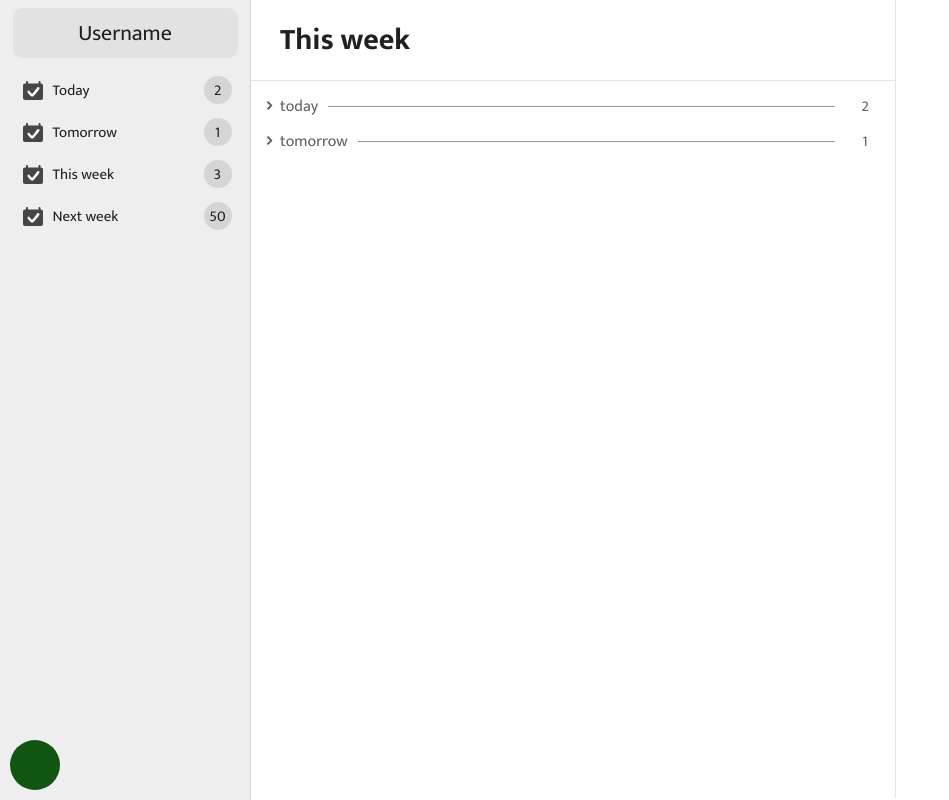
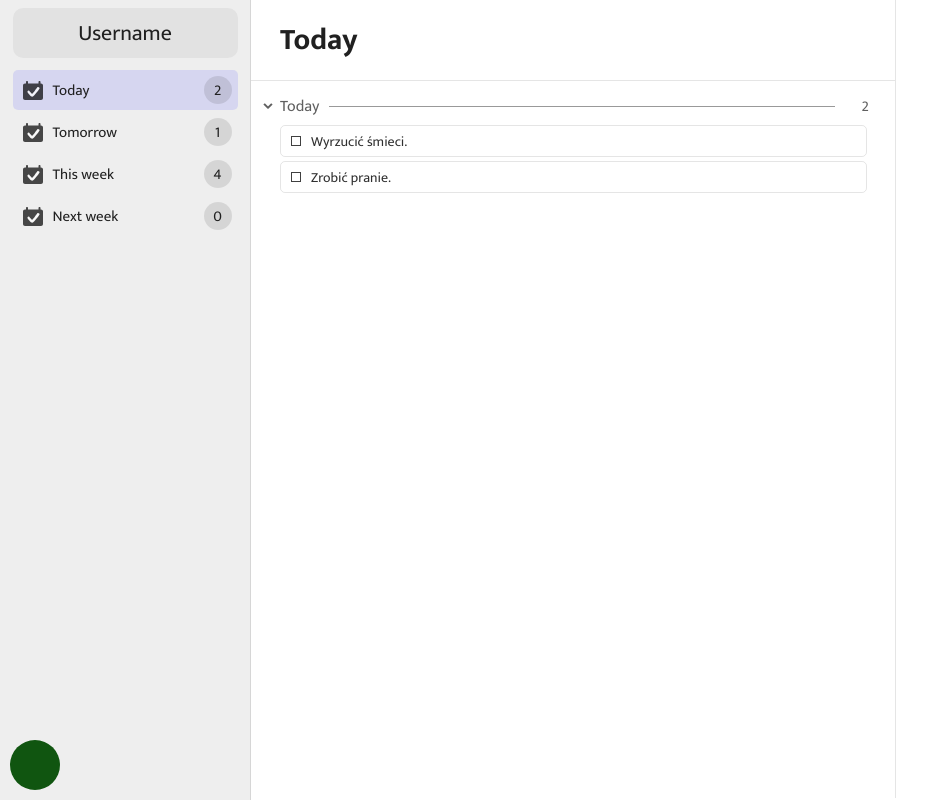
Before and after one commit to dotanek/todo, a React (Create React App) app: page / in a window 1280 px wide. Shown: the whole page, without its empty margins (0-949 px from the left). Built offline with nearby package versions, Linux system fonts and the light colour scheme.

Commit message:
Added dates to tasks and filter functions to tabs (task groups are now choosen based on the filter of the choosen tab ex. First tab only accepts same day groups). Started to develop details component.

```diff
--- a/src/components/List/Contents.jsx
+++ b/src/components/List/Contents.jsx
@@ -37,41 +37,24 @@ const TaskGroups = styled.div`
 `
 
 class Contents extends Component {
-    state = {
-        taskView:'this-week',
-    }
+    state = { }
 
     // -- Renders --
 
     renderTaskGroups = () => {
-        const taskGroups = this.props.taskGroups;
-
-        switch(this.state.taskView) {
-            case 'today':
-                return <TaskGroup group={taskGroups[0]} tasks={taskGroups[0].tasks}></TaskGroup>
-
-            case 'tomorrow':
-                return <TaskGroup group={taskGroups[1]} tasks={taskGroups[1].tasks}></TaskGroup>
-
-            case 'this-week':
-                return taskGroups.map(g => {
-                    return <TaskGroup key={g.date} group={g} tasks={g.tasks} />
-                });
-
-            default:break;
-        }
+        return this.props.taskGroups
+            .filter(tg => this.props.activeTab.groupFilter(tg))
+            .map(tg => {
+                return <TaskGroup key={tg.date} taskGroup={tg} activeTask={this.props.activeTask} onClickTask={(t) => this.props.onClickTask(t)}/>
+            });
     }
 
     render() {
         return (
             <Container navToggle={this.props.navToggle}>
-                <Title>This week</Title>
+                <Title>{this.props.activeTab.label}</Title>
                 <TaskGroups>
                     {this.renderTaskGroups()}
-                    {/*<TaskGroup name='Today' />
-                    <TaskGroup name='Tomorrow' />
-                    <TaskGroup name='Saturday' />
-                    <TaskGroup name='Completed' />*/}
                 </TaskGroups>
             </Container>
         );
--- a/src/components/List/List.jsx
+++ b/src/components/List/List.jsx
@@ -28,19 +28,90 @@ const Button = styled.div`
     }
 `
 
-const navTabs = {
-    today: { label: 'Today', id:'today'},
-    tomorrow: { label: 'Tomorrow', id:'tomorrow' },
-    thisWeek: { label: 'This week', id: 'this-week' },
-    nextWeek: { label: 'Next week', id: 'next-week' }
-}
+let date = new Date();
+
+const taskTabs = [
+    {
+        label: 'Today',
+        id:'today',
+        groupFilter: (taskGroup) => {
+            if (
+                taskGroup.date.getYear() === date.getYear() &&
+                taskGroup.date.getMonth() === date.getMonth() &&
+                taskGroup.date.getDay() === date.getDay()
+            ) {
+                return true;
+            } else {
+                return false;
+            }
+        }
+    },
+    {
+        label: 'Tomorrow',
+        id:'tomorrow',
+        groupFilter: (taskGroup) => {
+            if (
+                taskGroup.date.getYear() === date.getYear() &&
+                taskGroup.date.getMonth() === date.getMonth() &&
+                taskGroup.date.getDay() === date.getDay() + 1
+            ) {
+                return true;
+            } else {
+                return false;
+            }
+        }
+    },
+    {
+        label: 'This week',
+        id: 'this-week',
+        groupFilter: (taskGroup) => {
+            let weekStart = new Date();
+            let weekEnd = new Date();
+            weekStart.setDate(date.getDate() - date.getDay());
+            weekStart.setHours(24,0,0);
+            weekEnd.setDate(date.getDate() + (7 - date.getDay()));
+            weekEnd.setHours(23,59,59);
+
+            if (
+                taskGroup.date >= weekStart &&
+                taskGroup.date <= weekEnd
+            ) {
+                return true;
+            } else {
+                return false;
+            }
+        }
+    },
+    {
+        label: 'Next week',
+        id: 'next-week',
+        groupFilter: (taskGroup) => {
+            let weekStart = new Date();
+            let weekEnd = new Date();
+            weekStart.setDate((date.getDate() - date.getDay()) + 7);
+            weekStart.setHours(24,0,0);
+            weekEnd.setDate((date.getDate() + (7 - date.getDay())) + 7);
+            weekEnd.setHours(23,59,59);
+
+            if (
+                taskGroup.date >= weekStart &&
+                taskGroup.date <= weekEnd
+            ) {
+                return true;
+            } else {
+                return false;
+            }
+        }
+    }
+];
+
 
 class List extends Component {
     state = {
         navToggle: (window.innerWidth >= 900),
         detailsToggle: (window.innerWidth >= 700),
         taskGroups: [],
-        activeTab: navTabs.today
+        activeTab: taskTabs[0]
     }
 
     constructor(props) {
@@ -90,6 +161,10 @@ class List extends Component {
         }
     }
 
+    onClickTaskTab = (taskTab) => {
+        this.setState({ activeTab:taskTab });
+    }
+
     componentDidMount = () => {
         window.addEventListener('resize', this.onResizeWindow);
         window.addEventListener('click', this.onClickWindow);
@@ -98,10 +173,19 @@ class List extends Component {
 
         let taskGroups = [];
 
+        let date2 = new Date();
+        date2.setDate(date.getDate() + 1);
+        let date3 = new Date();
+        date3.setDate(date.getDate() + 2);
+        let date4 = new Date();
+        date4.setDate(23);
+
         const tasks = [
-            { id:'task1', description:'Wyrzucić śmieci.', date:'today' },
-            { id:'task2', description:'Zrobić pranie.', date:'today' },
-            { id:'task3', description:'Pamiętaj aby strzelić bujakę po mieście i dostać limo.', date:'tomorrow' },
+            { id:'task1', title:'Wyrzucić śmieci.', date: date },
+            { id:'task2', title:'Zrobić pranie.', date: date },
+            { id:'task3', title:'Pamiętaj aby strzelić bujakę po mieście i dostać limo.', date: date2 },
+            { id:'task3', title:'Pamiętaj o kablu do akumulatora.', date: date3 },
+            { id:'task3', title:'Pobić żonę', date: date4 },
         ];
 
         tasks.forEach(t => {
@@ -117,12 +201,29 @@ class List extends Component {
         this.setState({ taskGroups });
     }
 
+    onClickTask = (task) => {
+        this.setState({ activeTask:task })
+    }
+
     render() {
         return (
             <Container>
-                <Nav activeTab={this.state.activeTab} navRef={this.navRef} navToggle={this.state.navToggle} taskGroups={this.state.taskGroups}/>
-                <Contents navToggle={this.state.navToggle} taskGroups={this.state.taskGroups}/>
-                <Details detailsToggle={this.state.detailsToggle}/>
+                <Nav
+                    activeTab={this.state.activeTab}
+                    taskTabs={taskTabs}
+                    navRef={this.navRef}
+                    navToggle={this.state.navToggle}
+                    taskGroups={this.state.taskGroups}
+                    onClickTaskTab={(taskTab) => this.onClickTaskTab(taskTab)}
+                />
+                <Contents
+                    navToggle={this.state.navToggle}
+                    activeTab={this.state.activeTab}
+                    taskGroups={this.state.taskGroups}
+                    activeTask={this.state.activeTask}
+                    onClickTask={(t) => this.onClickTask(t)}
+                />
+                <Details detailsToggle={this.state.detailsToggle} activeTask={this.state.activeTask}/>
                 <Button ref={this.buttonRef} onClick={this.onClickButton}/>
             </Container>
         );
--- a/src/components/List/Nav.jsx
+++ b/src/components/List/Nav.jsx
@@ -39,26 +39,49 @@ const User = styled.div`
 class Nav extends Component {
     state = { }
 
+    // -- Renders --
+
+    renderTaskTabs = () => {
+        return this.props.taskTabs.map(t => {
+            let taskGroups = this.props.taskGroups.filter(tg => t.groupFilter(tg));
+            let counter = 0;
+
+            if (taskGroups.length) {
+                taskGroups.forEach(tg => counter += tg.tasks.length);
+            }
+
+            return (
+                <NavItem
+                    key={t.id}
+                    label={t.label}
+                    icon={iconToday}
+                    counter={counter}
+                    tabActive={t === this.props.activeTab}
+                    onClickTaskTab={() => this.props.onClickTaskTab(t)}
+                />
+            );
+        });
+    }
+
+    // -- Others -- //
+
     generateCounters = () => {
-        let counters = {};
+        let counters = [];
 
-        let today = this.props.taskGroups.find(g => g.date === 'today');
-        counters.today = (typeof today !== 'undefined') ? today.tasks.length : 0;
-
-        let tomorrow = this.props.taskGroups.find(g => g.date === 'tomorrow');
-        counters.tomorrow = (typeof tomorrow !== 'undefined') ? tomorrow.tasks.length : 0;
+        console.log(this.props.taskGroups);
+        this.props.taskTabs.forEach(t => {
+            let taskGroups = this.props.taskGroups.filter(tg => t.filter(tg));
+            counters.push(taskGroups.length);
+        });
 
         return counters;
     }
 
-    render() { // Each tab should be an object and have its own group picking function.
+    render() {
         return (
             <Container ref={this.props.navRef} navToggle={this.props.navToggle}>
                 <User>Username</User>
-                <NavItem label='Today' icon={iconToday} counter={this.generateCounters().today} />
-                <NavItem label='Tomorrow' icon={iconToday} counter={this.generateCounters().tomorrow} />
-                <NavItem label='This week' icon={iconToday} counter='3'/>
-                <NavItem label='Next week' icon={iconToday} counter='50'/>
+                {this.renderTaskTabs()}
             </Container>
         );
     }
--- a/src/components/List/NavItem.jsx
+++ b/src/components/List/NavItem.jsx
@@ -7,6 +7,9 @@ const Container = styled.div`
     height: 40px;
     margin-top: 2px;
     border-radius: 5px;
+
+    background-color: ${props => props.tabActive ? 'rgba(0,0,255,0.1)' : 'none'};
+
     &:hover {
         background-color: rgba(0,0,0,0.1);
         cursor: pointer;
@@ -49,7 +52,7 @@ class NavItem extends Component {
     state = {  }
     render() {
         return (
-            <Container>
+            <Container tabActive={this.props.tabActive} onClick={this.props.onClickTaskTab}>
                 <Icon><img src={this.props.icon} alt='welp'/></Icon>
                 <Label>{this.props.label}</Label>
                 <Counter>{this.props.counter}</Counter>
--- a/src/components/List/Task.jsx
+++ b/src/components/List/Task.jsx
@@ -11,6 +11,8 @@ const Container = styled.div`
     border-radius: 5px;
     margin-top: 4px;
     color: #303030;
+
+    background-color: ${props => props.taskActive ? 'rgba(0,0,255,0.1)' : 'none'};
 
     &:hover {
         background-color: rgba(0,0,0,0.1);
@@ -46,9 +48,9 @@ class Task extends Component {
 
     render() {
         return (
-            <Container>
+            <Container onClick={this.props.onClickTask} taskActive={this.props.taskActive}>
                 <Checkbox type='checkbox' />
-                {this.props.task.description}
+                {this.props.task.title}
             </Container>
         );
     }
--- a/src/components/List/TaskGroup.jsx
+++ b/src/components/List/TaskGroup.jsx
@@ -93,7 +93,7 @@ const Placeholder = styled.div`
 
 class TaskGroup extends Component {
     state = {
-        groupToggle: false,
+        groupToggle: true,
     }
 
      // -- Events --
@@ -105,13 +105,63 @@ class TaskGroup extends Component {
     // -- Renders --
 
     renderTasks = () => {
-        if (this.props.tasks && this.props.tasks.length > 0) {
-            return this.props.tasks.map(t => {
-                return <Task key={t.id} task={t} />
+        const tasks = this.props.taskGroup.tasks;
+        if (tasks && tasks.length > 0) {
+            return tasks.map(t => {
+                return (
+                    <Task
+                        key={t.id}
+                        task={t}
+                        taskActive={this.props.activeTask === t}
+                        onClickTask={() => this.props.onClickTask(t)}
+                    />
+                );
             });
         } else {
             return <Placeholder>There are no tasks for this day.</Placeholder>
         }
+    }
+
+    // -- Other --
+
+    formatLabel = () => {
+        let today = new Date();
+        let date = this.props.taskGroup.date;
+
+        if (
+            date.getYear() === today.getYear() &&
+            date.getMonth() === today.getMonth() &&
+            date.getDate() === today.getDate()
+        ) {
+            return 'Today';
+        }
+
+        if (
+            date.getYear() === today.getYear() &&
+            date.getMonth() === today.getMonth() &&
+            date.getDate() === today.getDate() + 1
+        ) {
+            return 'Tomorrow';
+        }
+
+        const months = [
+            'Monday',
+            'Tuesday',
+            'Wednesday',
+            'Thursday',
+            'Friday',
+            'Saturday',
+            'Sunday'
+        ];
+
+        let day = months[(date.getDay() + 6) % 7];
+
+        let d = date.getDate();
+        let m = date.getMonth() + 1;
+        console.log(m);
+        let y = date.getFullYear();
+
+        return `${day} ${d > 9 ? d : '0' + d}.${m > 9 ? m : '0' + m}.${y}`
     }
 
     render() {
@@ -122,9 +172,9 @@ class TaskGroup extends Component {
                         <Rect1 />
                         <Rect2 />
                     </Toggle>
-                    <Text>{this.props.group.date}</Text>
+                    <Text>{this.formatLabel()}</Text>
                     <Line />
-                    <Amount>{this.props.tasks.length}</Amount>
+                    <Amount>{this.props.taskGroup.tasks.length}</Amount>
                 </Label>
                 <Tasks>
                     {this.state.groupToggle && this.renderTasks()}
--- a/src/index.css
+++ b/src/index.css
@@ -19,3 +19,10 @@ body {
   color: #202020;
   font-family: 'Mukta', sans-serif;
 }
+
+input, textarea {
+  font-family: 'Mukta', sans-serif;
+  border: 0;
+  margin: 0;
+  padding: 0;
+}
```
Also changed, not shown: public/index.html (+0 -10 lines), src/components/List/Details.jsx (+29 -1 lines).
